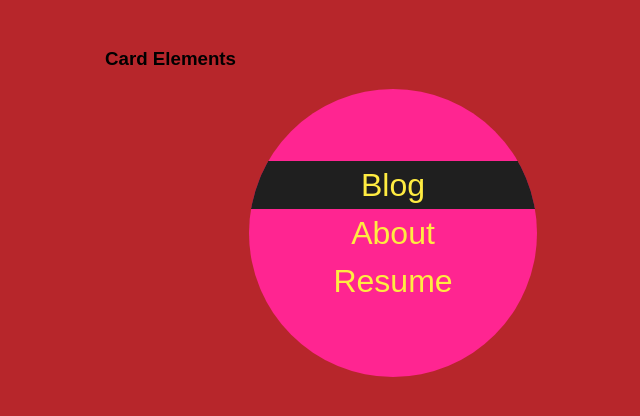
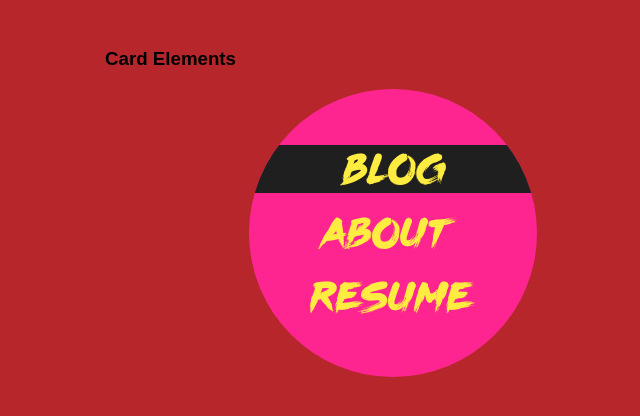
Before and after one commit to Dman757/meade.dev, a Next.js app: page /menu-test in a window 1280 px wide. Shown: the top 416 px of the page, without its empty margins (247-887 px from the left). Built offline with nearby package versions, Linux system fonts and the light colour scheme.

Commit message:
wip styling broke the keyboard offsets

```diff
--- a/components/gridMenu.module.css
+++ b/components/gridMenu.module.css
@@ -18,12 +18,13 @@ Similar hover states to this https://www.youtube.com/watch?v=YU-_RccjIbA&feature
 
 .Main {
   display: grid;
+  height: 100%;
   justify-content: center;
   justify-items: center;
-  margin: calc(var(--offset-y) * 1.5) 0;
+  /* margin: calc(var(--offset-y) - 1rem) 0; */
   /* row-gap: 15px;  */
   grid-template-columns: 1fr;
-  grid-template-rows: 1fr 1fr 1fr;
+  grid-template-rows: 2fr 1fr 2fr;
   align-items: center;
   /* --delay: transform .2s ease-in-out; */
   /* --delay: 1s; */
@@ -33,6 +34,7 @@ Similar hover states to this https://www.youtube.com/watch?v=YU-_RccjIbA&feature
 
 /* 16 + 16*2  */
 .Main > button {
+  font-family: 'NeoNoire';
   color: #ffec41;
   z-index: 10;
   width: 100%;
@@ -41,53 +43,78 @@ Similar hover states to this https://www.youtube.com/watch?v=YU-_RccjIbA&feature
   /* border-radius: 5px; */
   background: transparent;
   font-size: 2rem;
-  padding: .5rem;
+  padding: 1rem;
+  transition: transform .1s ease-in-out;
+  transition-delay: var(--delay);
 }
 
 .Main > button:nth-child(1) {
   grid-row: 1/2;
   grid-column: 1;
+  padding-top: 3rem;
+  align-self: flex-end;
 }
 .Main > button:nth-child(2) {
   grid-row: 2/3;
   transform: translate3d(var(--offset-x), 0, 0);
   grid-column: 1;
+  padding: 1rem 0;
 }
 .Main > button:nth-child(3) {
   grid-row: 3/4;
   transform: translate3d(calc(var(--offset-x)*2), 0, 0);
   grid-column: 1;
+  /* padding-bottom: var(--offset-y); */
+  padding-bottom: 3rem;
+  align-self: flex-start;
 }
+/* .Main > button:last-child {
+
+} */
+
 .Main > div:nth-child(4) {
   z-index: 0;
   box-sizing: border-box;
   background-color: #1f1f1f;
-  transition: transform .2s ease-in-out;
+  transition: transform .1s ease-in-out;
   transition-delay: var(--delay);
   width: 110%;
-  transform: translate3d(var(--derp));
+  transform: rotate3d(1,1,1,var(--offset-rotate)) translate3d(var(--derp));
   height: 3rem;
   border:solid .1rem #1f1f1f;
   grid-row: 1/2;
   grid-column: 1;
 }
 
+
+
 .Main > button:hover ~ div:last-child,
 .Main > button:focus ~ div:last-child {
   --delay: 0s;
 }
+.Main > button:hover,
+.Main > button:focus {
+  /* transition-delay: 0s; */
+  transform: rotate3d(1,1,1, -5deg) scale3d(1.1,1.1,1.1)
+}
 
 .Main > button:nth-child(1):hover ~ div:last-child,
 .Main > button:nth-child(1):focus ~ div:last-child {
-  --derp: 0rem, 0rem, 0rem;
+  --derp: 0rem, 1.5rem, 0rem;
+  --offset-rotate: -5deg;
+  height: 4rem;
 }
 .Main > button:nth-child(2):hover ~ div:last-child,
 .Main > button:nth-child(2):focus ~ div:last-child{
-  --derp: var(--offset-x), var(--offset-y), 0;
+  --derp: calc(var(--offset-x)* 1.75), calc(var(--offset-y)* 1.75), 0;
+  --offset-rotate: -5deg;
+  height: 4rem;
 }
 .Main > button:nth-child(3):hover ~ div:last-child,
 .Main > button:nth-child(3):focus ~ div:last-child {
-  --derp: calc(var(--offset-x)* 2), calc(var(--offset-y) * 2), 0;
+  --derp: calc(var(--offset-x)* 3), calc(var(--offset-y) * 3.1), 0;
+  --offset-rotate: -5deg;
+  height: 4rem;
 }
 /* .Main > button:nth-child(4):hover ~ div:last-child,
 .Main > button:nth-child(4):focus ~ div:last-child {
--- a/index.css
+++ b/index.css
@@ -1,4 +1,5 @@
 @import url('https://fonts.googleapis.com/css2?family=Dosis:wght@523&display=swap');
+/* @import url('public/fonts/SNNeoNoire-Regular.ttf') format('truetype'); */
 
 :root {
   font-size: 16px;
@@ -7,7 +8,7 @@
   --grid-column-setup: 2;
   --bg-primary: #424242;
   --bg-secondary: #7e7e7e;
-  --delay: 1s;
+  --delay: .1s;
 
 
   /* grid offset constants */
@@ -16,6 +17,9 @@
 
   --offset-x2:0;
   --offset-y2:3;
+
+  --derp: 0rem, 1.5rem, 0rem;
+  --offset-rotate: 0deg;
 
   --horde-primary: #B7262B;
   --horde-primary-gradiant: #b32328;
@@ -67,6 +71,11 @@
   --filter-thing2: grayscale(0%);
 }
 
+@font-face {
+  font-family: 'NeoNoire';
+  src: url('public/fonts/SNNeoNoire-Regular.ttf') format('truetype');
+}
+
 body {
   margin: 0;
   font-family: 'Dosis', sans-serif;
```
Also changed, not shown: public/fonts/SNNeoNoire-Regular.ttf (added).
